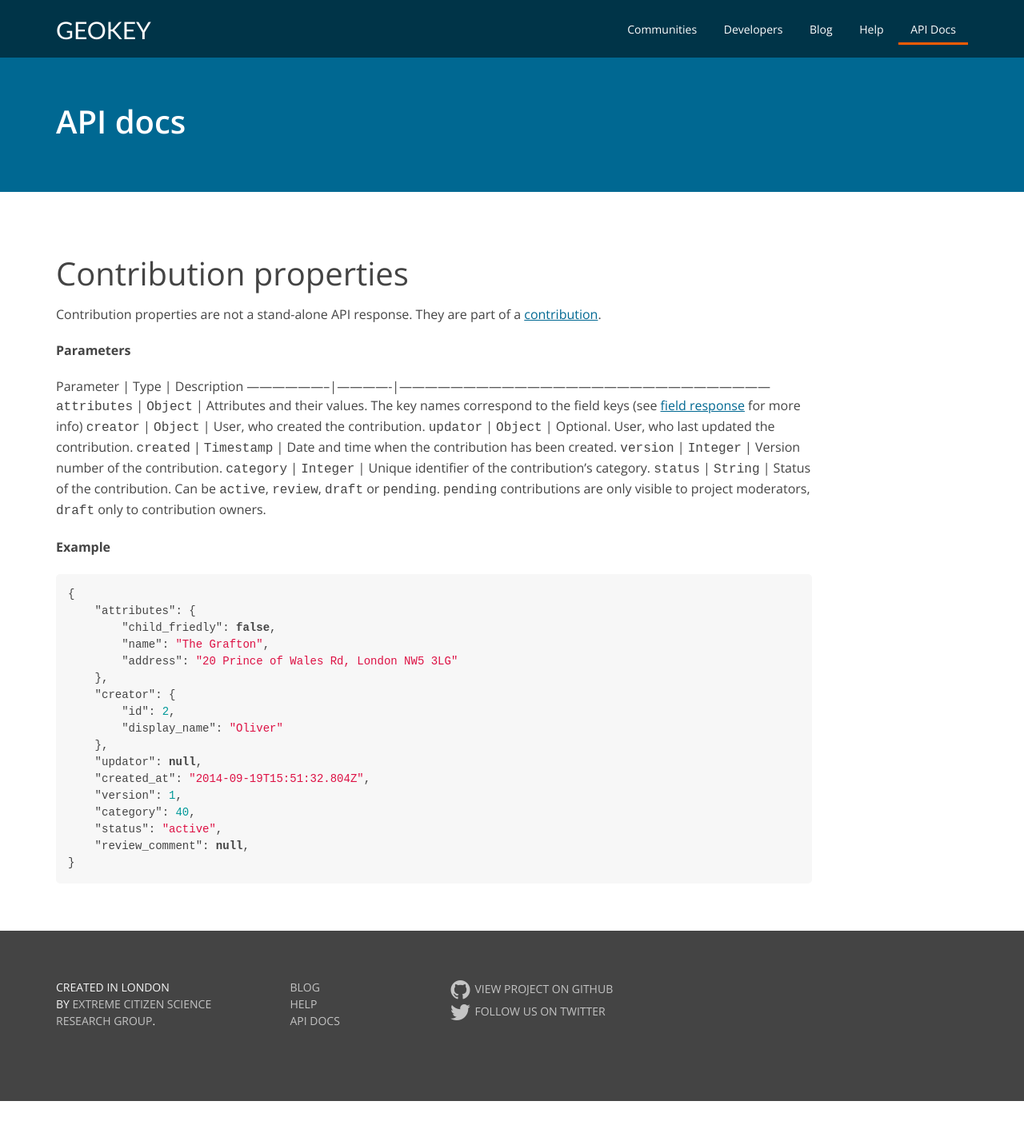
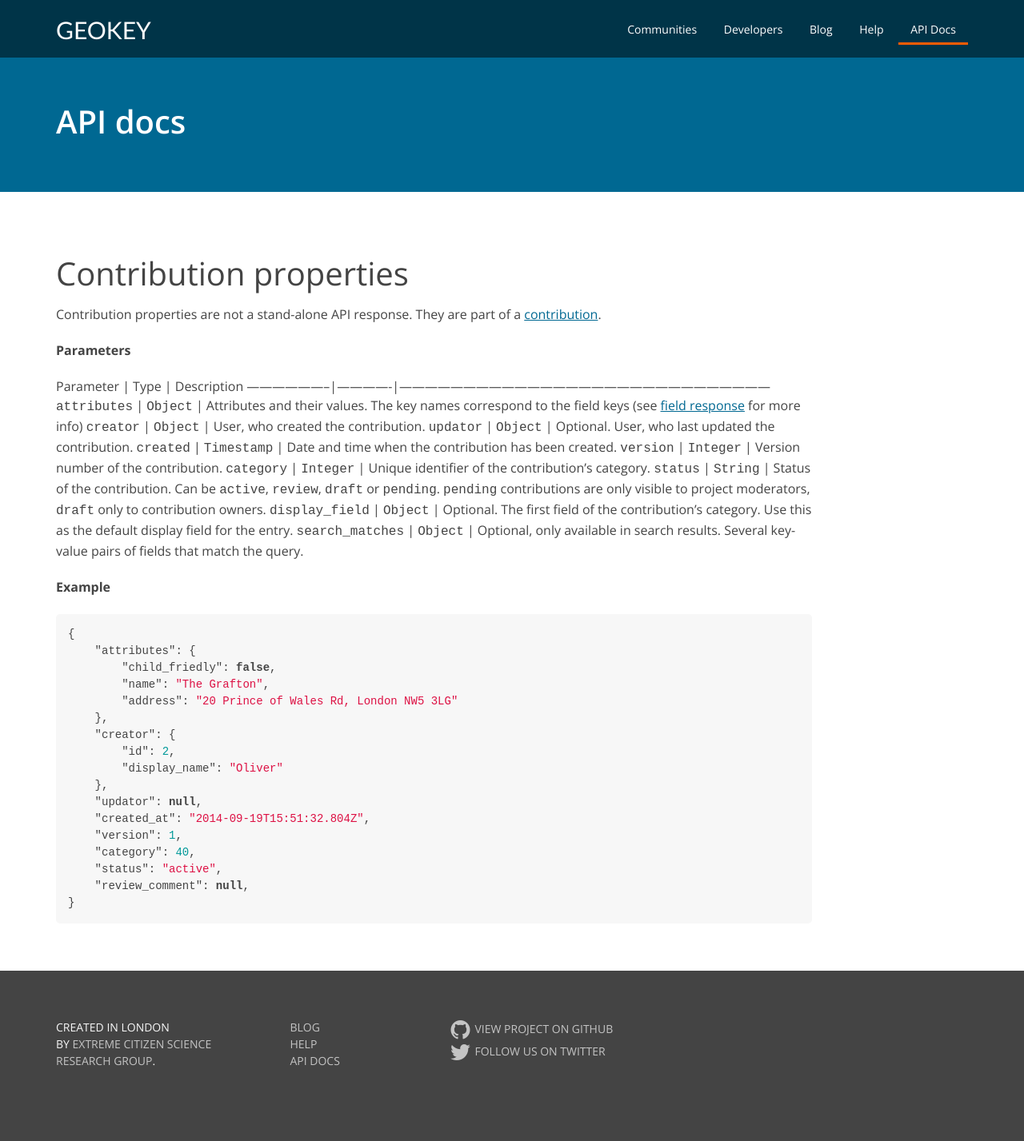
Before and after one commit to ExCiteS/geokey-website, a Jekyll site: the page built from _docs/contribution-properties.md, in a window 1280 px wide. Shown: the whole page at 80% size. Built offline with Jekyll 4.4.1, drawn with Linux system fonts in a browser that asks for light colours; nearby versions of some CDN libraries; Markdown is read by kramdown in place of the engine named in the settings; before the commit the page ends 1377 px from its top, so only the background shows below that.

Commit message:
Update contribution-properties.md

```diff
--- a/_docs/contribution-properties.md
+++ b/_docs/contribution-properties.md
@@ -15,6 +15,8 @@ Parameter           | Type        | Description
 `version`           | `Integer`   | Version number of the contribution.
 `category`          | `Integer`   | Unique identifier of the contribution's category.
 `status`            | `String`    | Status of the contribution. Can be `active`, `review`, `draft` or `pending`. `pending` contributions are only visible to project moderators, `draft` only to contribution owners.
+`display_field`     | `Object`    | Optional. The first field of the contribution's category. Use this as the default display field for the entry.
+`search_matches`    | `Object`    | Optional, only available in search results. Several key-value pairs of fields that match the query.
 
 #### Example
 {% highlight json %}
```
